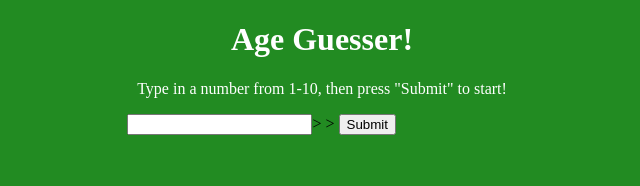
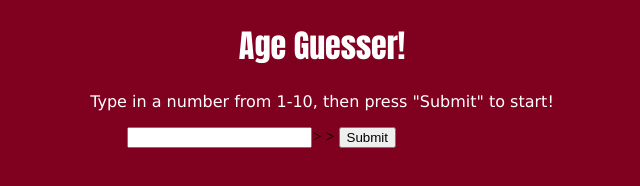
Before and after one commit to eangele1/AgeGuesser, a plain HTML site: page Age Guesser.html in a window 1280 px wide. Shown: the whole page, without its empty margins (318-958 px from the left). Drawn offline with Linux system fonts and the light colour scheme.

Commit message:
CSS changes

```diff
--- a/Age Guesser.html
+++ b/Age Guesser.html
@@ -13,17 +13,19 @@
 
 	/*colors in the page body*/
 	body{
-		background-color: #228b22;
+		background-color: #800020;
 	}
 
 	/*colors in the title of calculator*/
 	h1{
 		color: white;
+		font-family: "Impact";
 	}
 
 	/*colors in the messages*/
 	#line{
 		color: white;
+		font-family: "Verdana";
 	}
 
 </style>
```
